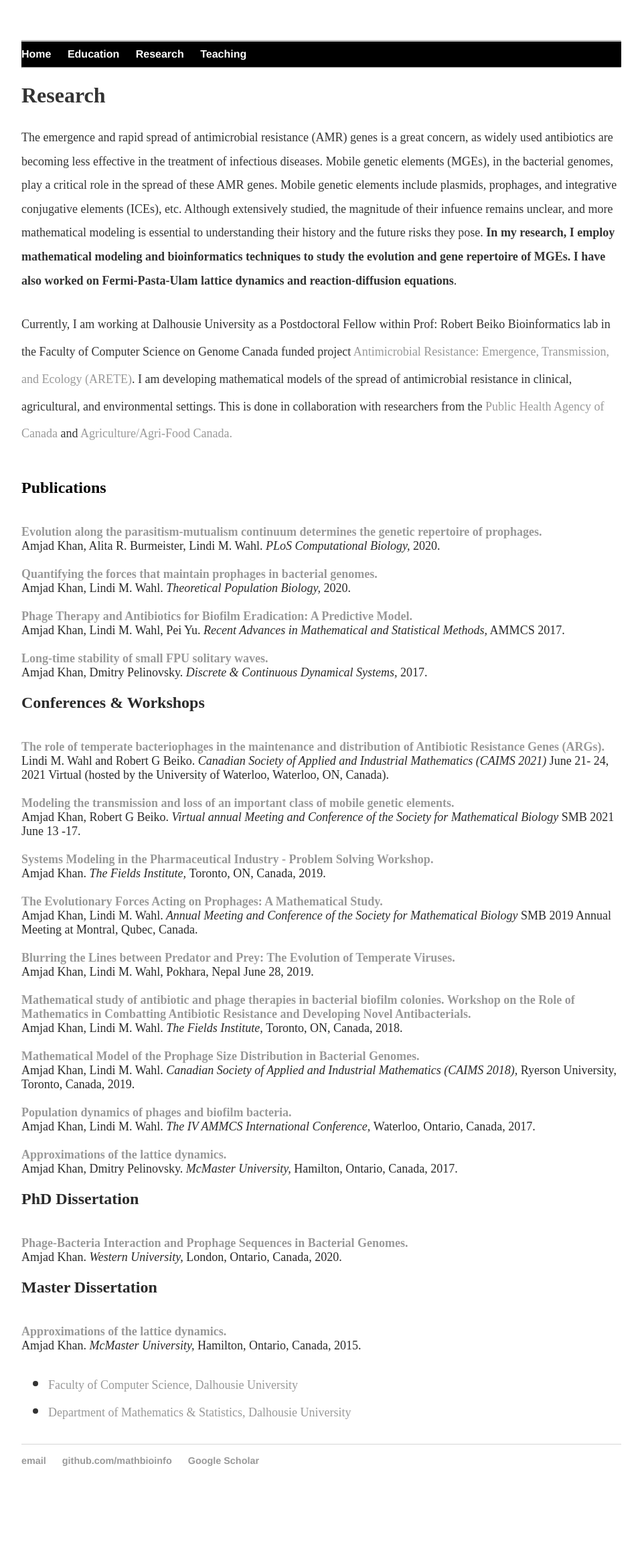
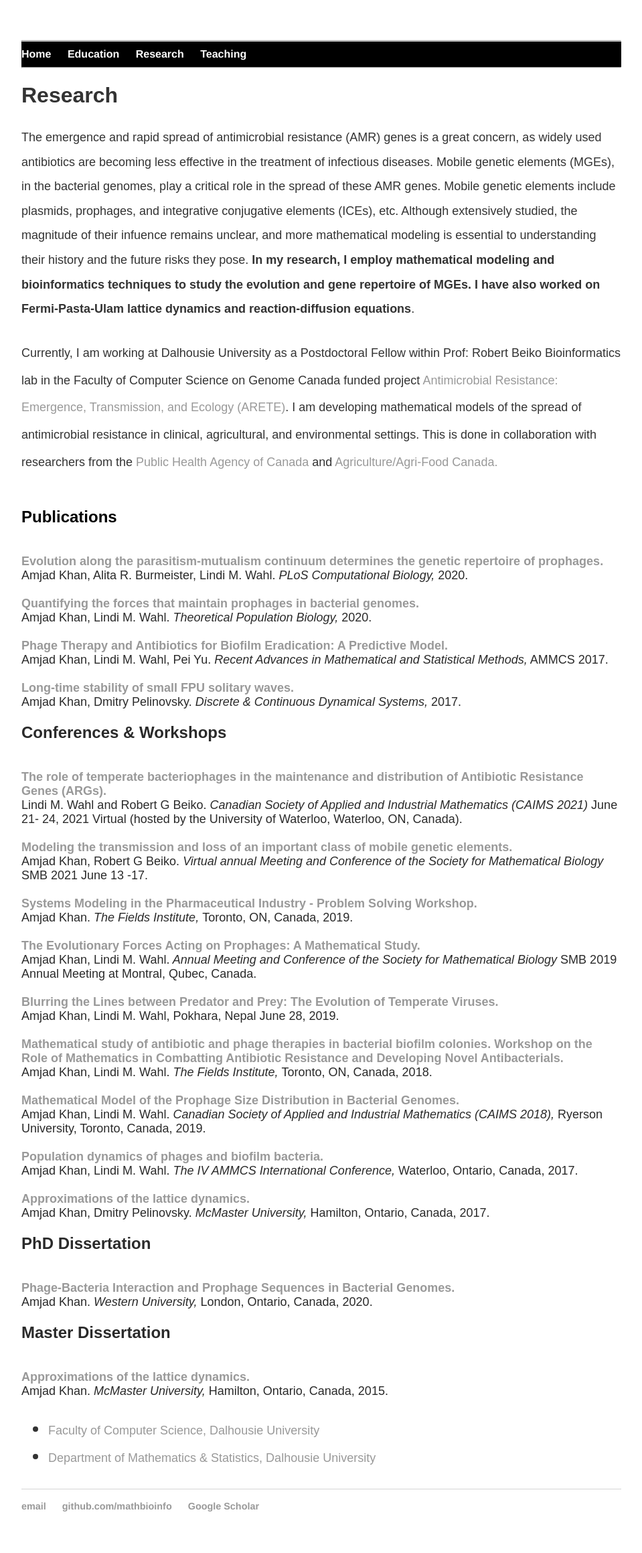
Before and after one commit to MathBioInfo/amjadkhan, a Jekyll site: the page built from Research/index.html, in a window 1280 px wide. Shown: the whole page at 67% size, without its empty margins (160-1119 px from the left). Built offline with Jekyll 4.4.1, drawn with Linux system fonts in a browser that asks for light colours; before the commit the page ends 2251 px from its top, so only the background shows below that.

Commit message:
Update index.html

```diff
--- a/Research/index.html
+++ b/Research/index.html
@@ -6,6 +6,10 @@ title: About my research
 			<div class="blurb">
 			<div class="profile-body">
 			<div class="main-wrap">
+				<style><!--
+			body { font-family: Arial }
+		 	hr { color: a6bf79} -->
+		           </style>
 			<p><font size="6"><b>Research</b></font><br></p>
 			<link rel="stylesheet" type="text/css" href="css/main.css">
 
```
